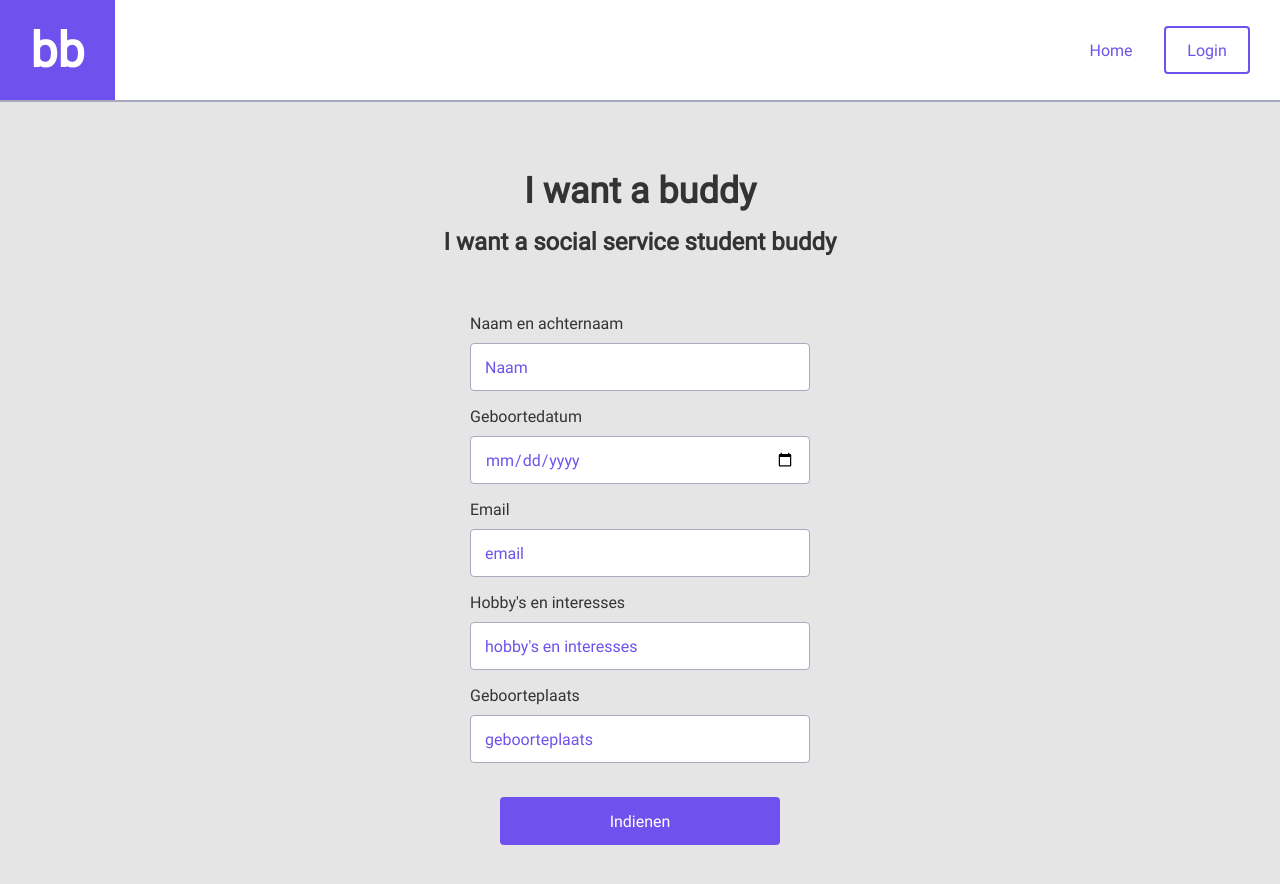
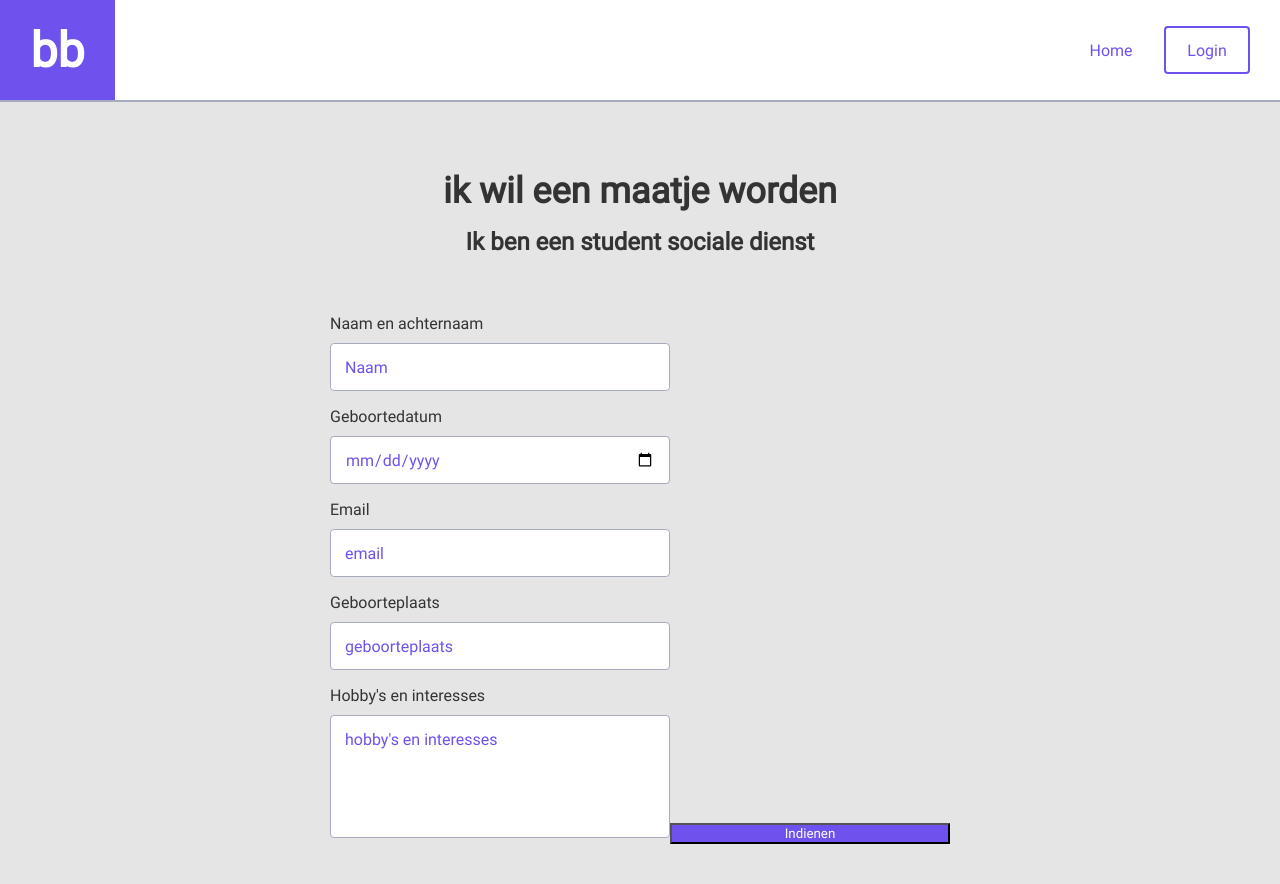
Before and after one commit to carlossanchezheil1984/Buddies-app, a React (Create React App) app: page /StudentForm in a window 1280 px wide. Shown: the top 884 px of the page. Built offline with nearby package versions, Linux system fonts and the light colour scheme.

Commit message:
translating and trying to make the form to make a JSON response

```diff
--- a/src/BuddiesForm.js
+++ b/src/BuddiesForm.js
@@ -7,8 +7,8 @@ const BuddiesForm = () =>  {
             <div>
                 <Header />
                 <div className="container-form">
-                <h1> I want to be a buddy</h1>
-                <h2>I am a social service student</h2>
+                <h1> ik wil een maatje</h1>
+        <h2> Ik wil een studievriend van de sociale dienst </h2>
                 <RegisterForm />
             </div>
             </div>
--- a/src/RegisterForm.js
+++ b/src/RegisterForm.js
@@ -1,94 +1,85 @@
-import React from 'react';
+import React, { useState } from 'react';
+import { useHistory } from 'react-router-dom';
 
+const RegisterForm = () => {
 
-//create the state
-export default class Form extends React.Component {
-    state = {
-        name: "",
-        birthDate: "",
-        email: "",
-        hobbies: "",
-        hometown: ""
-    };
-
-    //getting the values
-
-    change = (e) => {
-        this.setState({
-            [e.target.name]: e.target.value
-        });
-    };
-
-    //Submit function
-
-    onSubmit = (e) => {
-        e.preventDefault();
-
-        this.setState({
+  const history = useHistory();
+  const [state, setState] = useState({
     name: "",
     birthDate: "",
     email: "",
     hobbies: "",
     hometown: ""
   });
-        console.log(this.state);
+
+  //getting the values
+
+  const onChange = (e) => {
+    let data = {...state};
+    data[e.target.name] = e.target.value;
+    setState(data);
   };
+  const storeDataInDatabase = (data) => {
+    localStorage.setItem('form_data', JSON.stringify(data));
+    const myObjStr =  JSON.parse(localStorage.getItem('form_data'));
+    console.log(myObjStr);
+    history.push('/ThanksYou');
+  }
+
+  const onSubmit = (e) => {
+    e.preventDefault();
+    console.log(state);
+    storeDataInDatabase(state);
+  }
 
   //form function
-    render() {
   return (
-            <form>
+    <form onSubmit={onSubmit}>
       <label htmlFor="name"> Naam en achternaam </label>
-
       <input
       name="name"
       placeholder="Naam"
-                value={this.state.name}
-                onChange={e => this.setState({ name: e.target.value })}
-                />
+      value={state.name}
+      onChange={onChange}
+      required/>
 
       <label htmlFor="birthDate"> Geboortedatum </label>
-
       <input
       type="date"
       name="birthDate"
       placeholder="geboortedatum"
-                value={this.state.birthDate}
-                onChange={e => this.change(e)}
+      value={state.birthDate}
+      onChange={onChange}
       required/>
 
-
       <label htmlFor="email">Email</label>
-
       <input
       type="email"
       name= "email"
       placeholder="email"
-                value={this.state.email}
-                onChange={e => this.change(e)}
+      value={state.email}
+      onChange={onChange}
       required/>
-
-                <label htmlFor="hobbies">Hobby's en interesses</label>
-
-                <input
-                name= "hobbies"
-                placeholder="hobby's en interesses"
-                value={this.state.hobbies}
-                onChange={e => this.change(e)}
-                required/>
-
 
       <label htmlFor="hometown"> Geboorteplaats</label>
       <input
       name= "hometown"
       placeholder="geboorteplaats"
-                value={this.state.hometown}
-                onChange={e => this.change(e)}
+      value={state.hometown}
+      onChange={onChange}
       required/>
 
-                <a href="/ThanksYou" className="big-button" onClick={e=> this.onSubmit(e)}>Indienen</a>
+      <label htmlFor="hobbies">Hobby's en interesses</label>
+      <textarea
+      name= "hobbies"
+      placeholder="hobby's en interesses"
+      value={state.hobbies}
+      onChange={onChange}
+      required/>
 
+      <button type="submit" className="big-button">Indienen</button>
     </form>
   )
 }
-}
+
+export default RegisterForm;
--- a/src/StudentForm.js
+++ b/src/StudentForm.js
@@ -8,8 +8,8 @@ const StudentForm = () => {
         <div>
             <Header />
             <div className="container-form">
-                <h1> I want a buddy</h1>
-                <h2>I want a social service student buddy</h2>
+            <h1> ik wil een maatje worden</h1>
+        <h2> Ik ben een student sociale dienst </h2>
                 <RegisterForm />
             </div>
         </div>
```
Also changed, not shown: src/ThanksYou.js (+16 -9 lines). Lines whose indentation alone changed are shown as unchanged.
